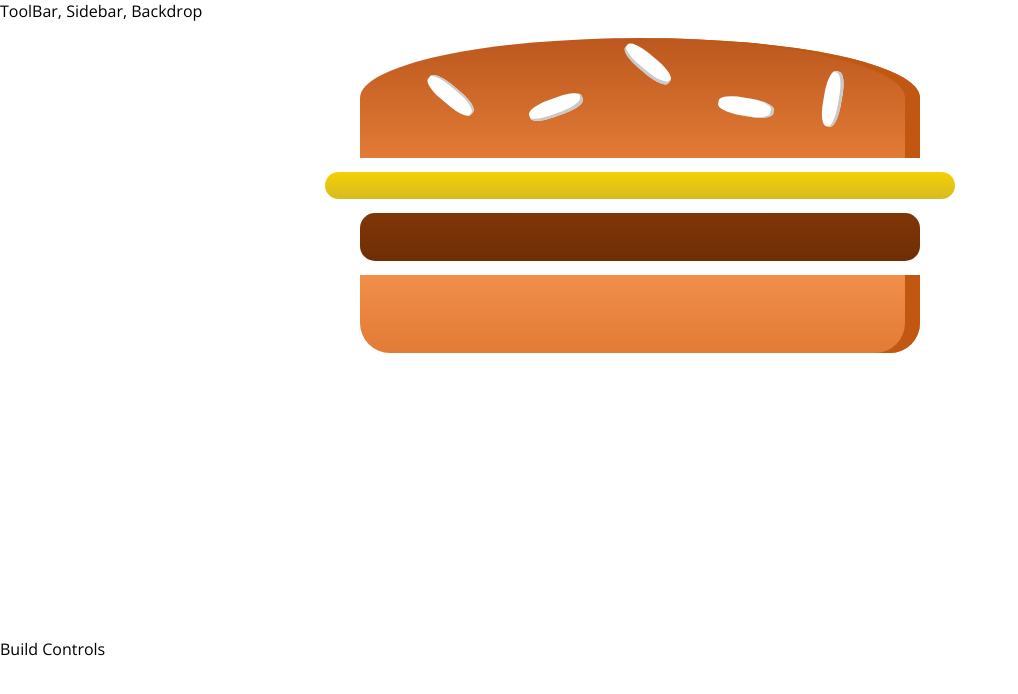
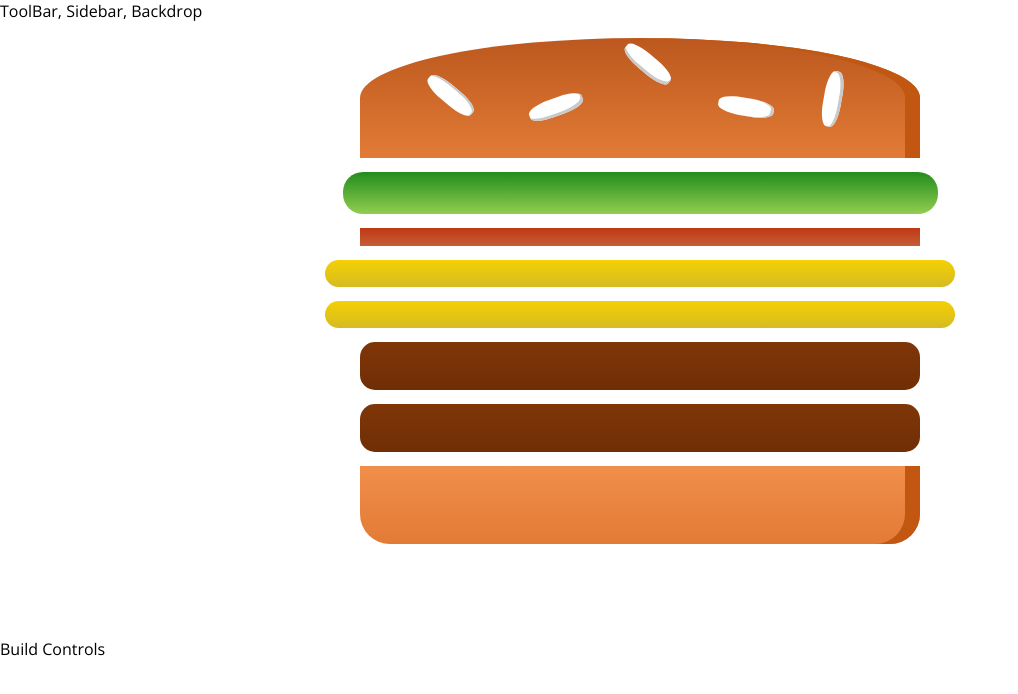
Before and after one commit to aindriu80/react-burger-app, a React app: page / in a window 1280 px wide. Shown: the top 694 px of the page, without its empty margins (0-1018 px from the left). Built offline with nearby package versions, Linux system fonts and the light colour scheme.

Commit message:
Outputting Burger Ingredients Dynamically

```diff
--- a/src/components/Burger/Burger.js
+++ b/src/components/Burger/Burger.js
@@ -4,12 +4,16 @@
 import BurgerIngredient from './BurgerIngredient/BurgerIngredient';
 
 const burger = (props) =>{
+    const transformedIngredients = Object.keys(props.ingredients)
+    .map(igKey => {
+        return [...Array(props.ingredients[igKey])].map((_, i) => {
+            return <BurgerIngredient key={igKey + i} type={igKey} />;
+        });
+    });
     return (
         <div className={classes.Burger}>
             <BurgerIngredient type="bread-top" />
-            <BurgerIngredient type="Cheese" />
-            <BurgerIngredient type="cheese" />
-            <BurgerIngredient type="Meat" />
+            {transformedIngredients}
             <BurgerIngredient type="bread-bottom" />
         </div>
     );
--- a/src/components/Burger/BurgerIngredient/BurgerIngredient.js
+++ b/src/components/Burger/BurgerIngredient/BurgerIngredient.js
@@ -24,11 +24,11 @@
             case ('Cheese'):
                 ingredient = <div className={classes.Cheese}></div>;
                 break;
-            case ('bacon'):
-                ingredient = <div className={classes.bacon}></div>;
+            case ('Bacon'):
+                ingredient = <div className={classes.Bacon}></div>;
                 break;
-            case ('salad'):
-                ingredient = <div className={classes.salad}></div>;
+            case ('Salad'):
+                ingredient = <div className={classes.Salad}></div>;
                 break;
             default:
                 ingredient=null;
--- a/src/containers/BurgerBuilder/BurgerBuilder.js
+++ b/src/containers/BurgerBuilder/BurgerBuilder.js
@@ -4,10 +4,23 @@
 import Burger from '../../components/Burger/Burger'
 
 class BurgerBuilder extends Component{
+    // constructor(props){
+    //     super(props);
+    //     this.state = {...}
+    // }
+    state = {
+        ingredients: {
+            Salad: 1,
+            Bacon: 1,
+            Cheese: 2,
+            Meat: 2
+        }
+    }
+
     render(){
         return (
             <Aux>
-                <Burger />
+                <Burger ingredients={this.state.ingredients} />
                 <div>Build Controls</div>
             </Aux>
         );
```
